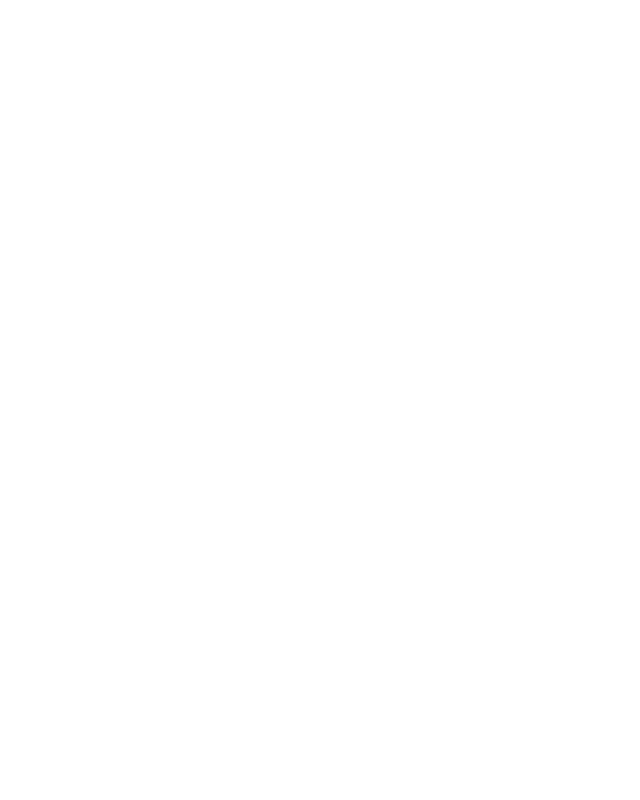
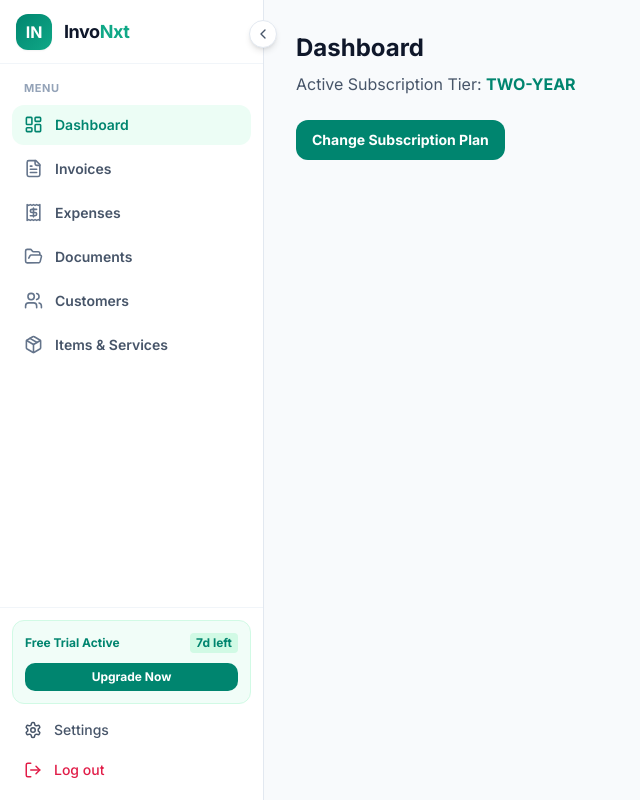
Before and after one commit to shabir3875/invoice-next, a React (Vite) app in the folder apps/web/: page /app in a window 1280 px wide. Before the commit this address had no page. Shown: the whole page, without its empty margins (0-640 px from the left). Built offline with nearby package versions, Linux system fonts and the light colour scheme; the HTML template or start-up script is replaced by a standard one.

Commit message:
feat(routing): connect AppShell, PremiumPage, and collapsible Sidebar to runtime routing with hash and path support

```diff
--- a/apps/web/src/App.jsx
+++ b/apps/web/src/App.jsx
@@ -2,18 +2,44 @@
 import { Route, Routes, BrowserRouter as Router } from 'react-router-dom';
 import ScrollToTop from './components/ScrollToTop';
 import HomePage from './pages/HomePage';
+import { AppShell } from './features/app-components';
+
+function HashRouteHandler({ children }) {
+    const [hash, setHash] = React.useState(() => (typeof window !== 'undefined' ? window.location.hash : ''));
+
+    React.useEffect(() => {
+        const handleHashChange = () => setHash(window.location.hash);
+        window.addEventListener('hashchange', handleHashChange);
+        return () => window.removeEventListener('hashchange', handleHashChange);
+    }, []);
+
+    if (hash === '#/premium' || hash.startsWith('#/premium')) {
+        return <AppShell initialPage="premium" />;
+    }
+
+    if (hash === '#/dashboard' || hash.startsWith('#/app')) {
+        return <AppShell initialPage="dashboard" />;
+    }
+
+    return children;
+}
 
 function App() {
     return (
         <Router>
             <ScrollToTop />
+            <HashRouteHandler>
                 <Routes>
                     <Route path="/" element={<HomePage routePath="/" />} />
                     <Route path="/about" element={<HomePage routePath="/about" />} />
                     <Route path="/contact" element={<HomePage routePath="/contact" />} />
                     <Route path="/privacy" element={<HomePage routePath="/privacy" />} />
                     <Route path="/terms" element={<HomePage routePath="/terms" />} />
+                    <Route path="/premium" element={<AppShell initialPage="premium" />} />
+                    <Route path="/app" element={<AppShell initialPage="dashboard" />} />
+                    <Route path="/app/premium" element={<AppShell initialPage="premium" />} />
                 </Routes>
+            </HashRouteHandler>
         </Router>
     );
 }
--- /dev/null
+++ b/apps/web/src/features/app-components/AppShell.jsx
@@ -0,0 +1,80 @@
+import React, { useState, useEffect } from 'react';
+import { Sidebar } from './Sidebar';
+import { PremiumPage } from './PremiumPage';
+
+/**
+ * AppShell Component
+ * Full application layout shell uniting the collapsible Sidebar and content area,
+ * supporting client-side routing, plan selection, and state persistence.
+ */
+export function AppShell({ initialPage = 'premium' }) {
+  const [currentPage, setCurrentPage] = useState(initialPage);
+  const [selectedPlan, setSelectedPlan] = useState(() => {
+    try {
+      return localStorage.getItem('invoxa.subscription.selectedPlan') || 'two-year';
+    } catch {
+      return 'two-year';
+    }
+  });
+
+  // Sync with hash if hash changes
+  useEffect(() => {
+    const updateFromHash = () => {
+      const hash = window.location.hash;
+      if (hash.includes('premium')) setCurrentPage('premium');
+      else if (hash.includes('dashboard')) setCurrentPage('dashboard');
+      else if (hash.includes('settings')) setCurrentPage('settings');
+    };
+
+    window.addEventListener('hashchange', updateFromHash);
+    return () => window.removeEventListener('hashchange', updateFromHash);
+  }, []);
+
+  const handleChoosePlan = (planId) => {
+    try {
+      localStorage.setItem('invoxa.subscription.selectedPlan', planId);
+    } catch (e) {
+      console.error('Failed to save selected plan', e);
+    }
+    setSelectedPlan(planId);
+    setCurrentPage('settings');
+  };
+
+  const handleBack = () => {
+    setCurrentPage('dashboard');
+  };
+
+  return (
+    <div className="app-shell min-h-screen bg-slate-50 flex flex-row">
+      <Sidebar
+        currentPage={currentPage}
+        onNavigate={(page) => setCurrentPage(page)}
+        onLogout={() => console.log('Logged out')}
+      />
+      <section className="app-content min-w-0 flex-1 overflow-x-hidden">
+        {currentPage === 'premium' ? (
+          <PremiumPage onBack={handleBack} onChoosePlan={handleChoosePlan} />
+        ) : (
+          <main className="p-6 md:p-8 max-w-4xl">
+            <h1 className="text-2xl font-black text-slate-900 capitalize">{currentPage}</h1>
+            <p className="mt-2 text-slate-600">
+              Active Subscription Tier:{' '}
+              <span className="font-bold text-[#00856f] uppercase">{selectedPlan}</span>
+            </p>
+            <div className="mt-6 flex gap-4">
+              <button
+                type="button"
+                onClick={() => setCurrentPage('premium')}
+                className="inline-flex items-center gap-2 rounded-lg bg-[#00856f] px-4 py-2.5 text-sm font-bold text-white hover:bg-[#00705e]"
+              >
+                Change Subscription Plan
+              </button>
+            </div>
+          </main>
+        )}
+      </section>
+    </div>
+  );
+}
+
+export default AppShell;
--- a/apps/web/src/features/app-components/index.js
+++ b/apps/web/src/features/app-components/index.js
@@ -1,3 +1,4 @@
+export { AppShell } from './AppShell';
 export { PremiumPage } from './PremiumPage';
 export { Sidebar } from './Sidebar';
 export { PREMIUM_PLANS, PREMIUM_FEATURES, getPlanById } from './plans';
```
Also changed, not shown: apps/web/src/features/app-components/PremiumPage.jsx (line endings or trailing spaces), apps/web/src/features/app-components/Sidebar.jsx (line endings or trailing spaces), apps/web/src/features/app-components/plans.js (line endings or trailing spaces), apps/web/src/features/app-components/sidebar.css (line endings or trailing spaces). Lines whose indentation alone changed are shown as unchanged.
